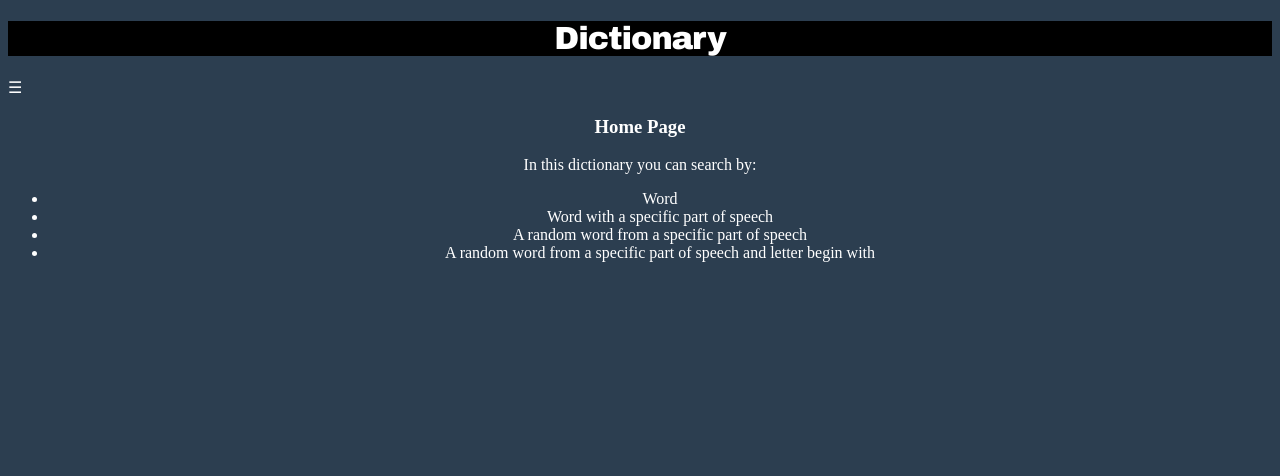
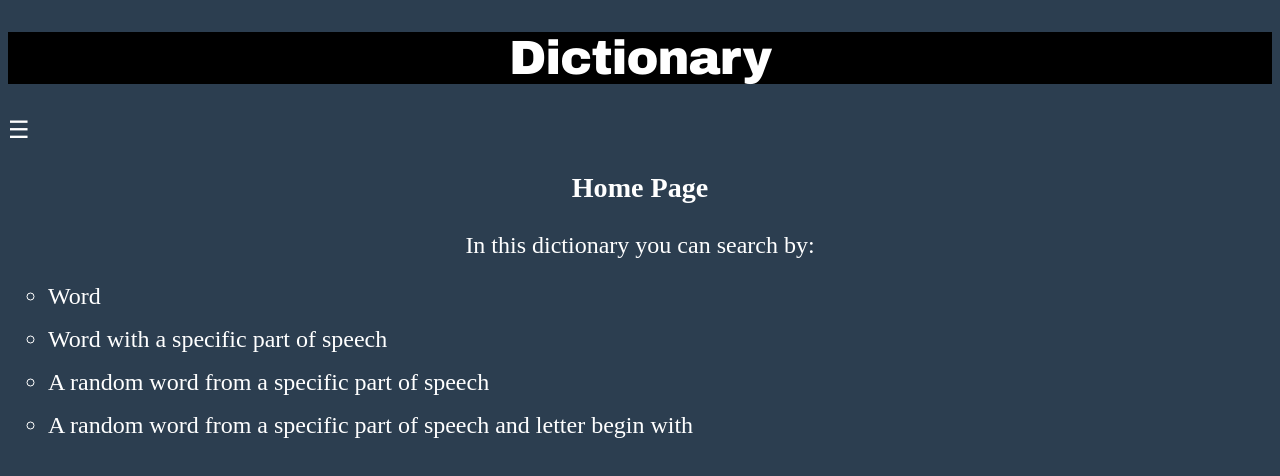
Before and after one commit to ofirsalem1/aws-dictionary, a React (Create React App) app in the folder front/: page / in a window 1280 px wide. Shown: the top 476 px of the page. Built offline with nearby package versions, Linux system fonts and the light colour scheme.

Commit message:
add some style

```diff
--- a/front/src/components/HomePage.tsx
+++ b/front/src/components/HomePage.tsx
@@ -2,9 +2,8 @@ import React from 'react';
 
 const HomePage = () => {
   return (
-    <div>
+    <div className="homepage-div">
       <h3>Home Page</h3>
-      <p>
       In this dictionary you can search by:
       <ul>
         <li>Word</li>
@@ -12,7 +11,6 @@ const HomePage = () => {
         <li>A random word from a specific part of speech</li>
         <li>A random word from a specific part of speech and letter begin with</li>
       </ul>
-      </p>
     </div>
   );
 };
--- a/front/src/index.css
+++ b/front/src/index.css
@@ -2,6 +2,7 @@ body {
   background: #2c3e50;
   text-align: center;
   color: white;
+  font-size: 1.5rem;
 }
 .header {
   font-family: 'Arial Black', sans-serif;
@@ -9,6 +10,13 @@ body {
   letter-spacing: -1px;
   background-color: black;
   color: white;
+}
+ul {
+  text-align: left;
+  list-style-type: circle;
+}
+li {
+  margin-top: 1rem;
 }
 .definition-div {
   margin: 1rem;
@@ -21,7 +29,7 @@ body {
   padding-right: 20px;
   padding-left: 20px;
   width: 120px;
-  font-size: inherit;
+  font-size: 1rem;
 }
 .btn-search {
   cursor: pointer;
```
Lines whose indentation alone changed are shown as unchanged.
